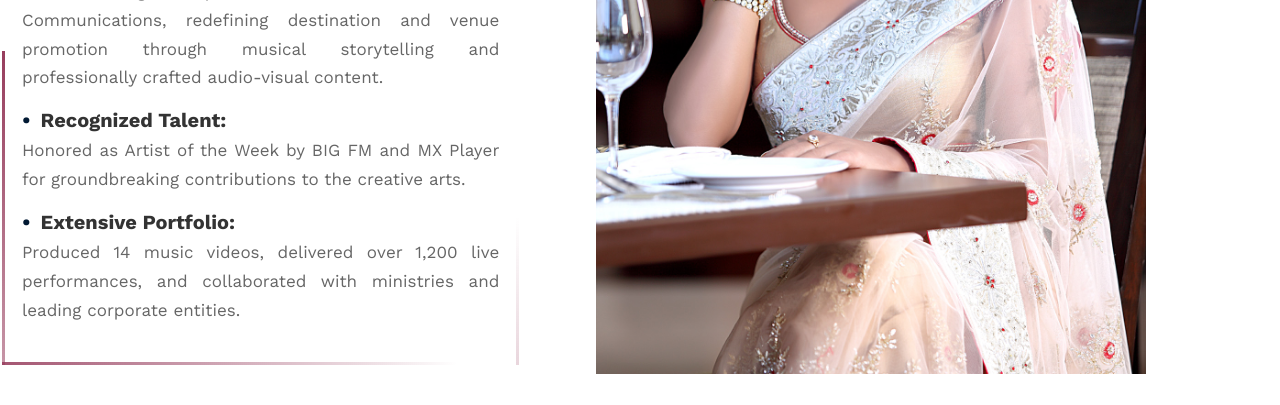
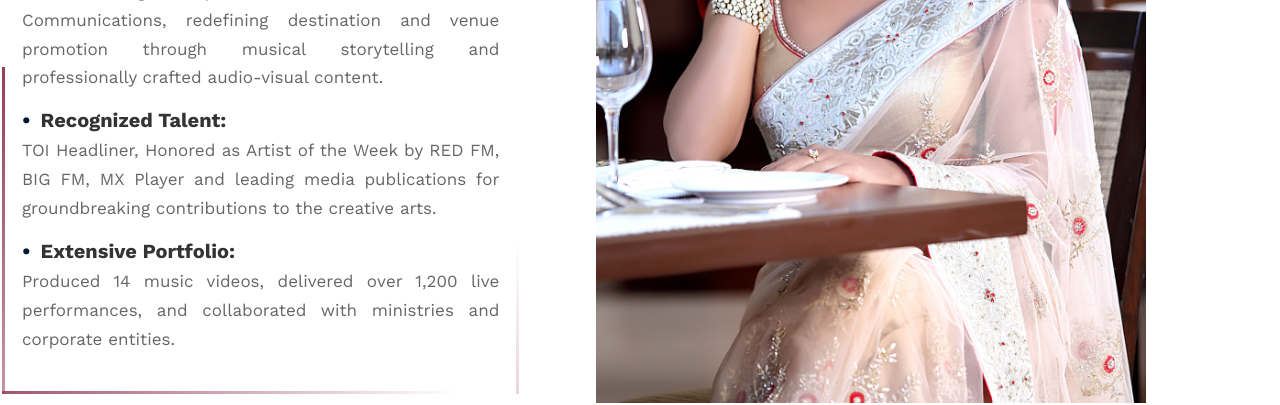
Before and after one commit to harshjf/unwind-communications, a Next.js app: page / in a window 1280 px wide. Shown: the part 1280-1685 px from the top of the page. Built offline with nearby package versions, Linux system fonts and the light colour scheme.

Commit message:
UC-About the founder text change

```diff
--- a/src/components/Instagram/Banner.js
+++ b/src/components/Instagram/Banner.js
@@ -78,7 +78,8 @@ const Banner = () => {
                       <li>
                         <b>Recognized Talent:</b>
                         <p>
-                          Honored as Artist of the Week by BIG FM and MX Player
+                          TOI Headliner, Honored as Artist of the Week by RED
+                          FM, BIG FM, MX Player and leading media publications
                           for groundbreaking contributions to the creative arts.
                         </p>
                       </li>
@@ -87,7 +88,7 @@ const Banner = () => {
                         <p>
                           Produced 14 music videos, delivered over 1,200 live
                           performances, and collaborated with ministries and
-                          leading corporate entities.
+                          corporate entities.
                         </p>
                       </li>
                     </ul>
```
